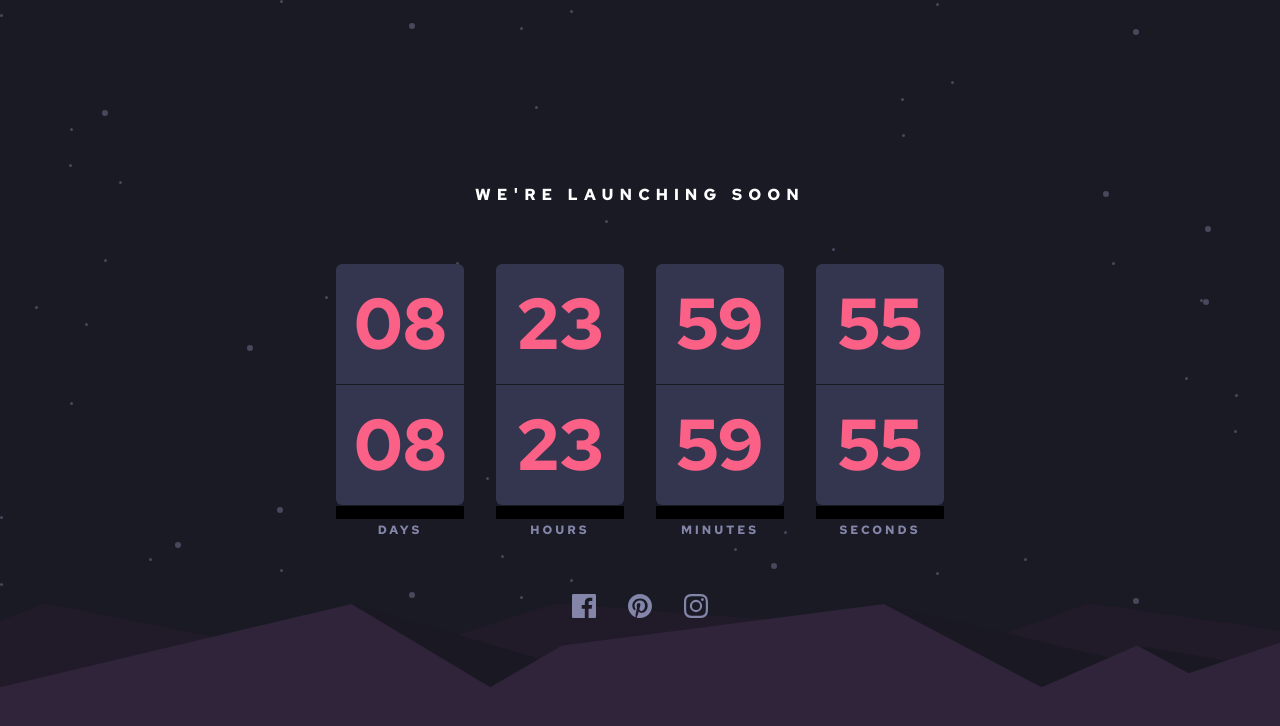
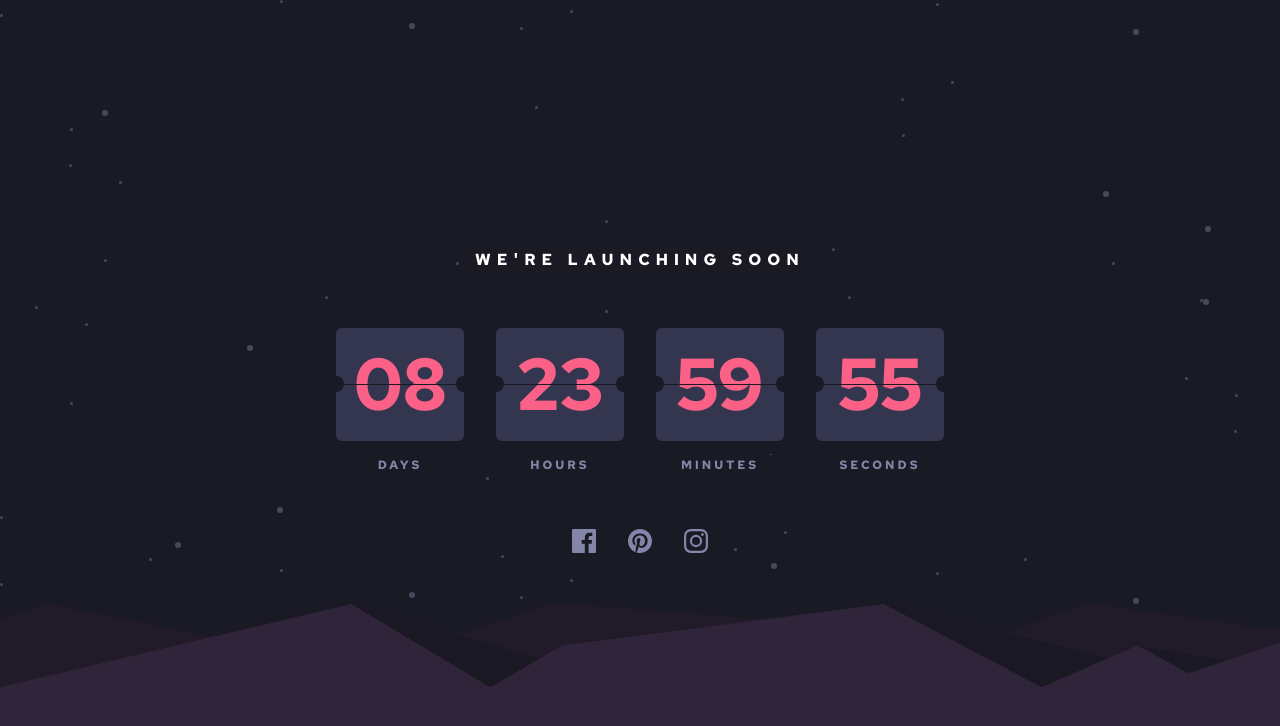
Before and after one commit to Kelechikizito/launch-countdown-timer, a React (Create React App) app: page / in a window 1280 px wide. Shown: the top 726 px of the page. Built offline with nearby package versions, Linux system fonts and the light colour scheme.

Commit message:
tech is hard adim harder

```diff
--- a/src/components/Timer.js
+++ b/src/components/Timer.js
@@ -2,36 +2,12 @@ const Timer = (props) => {
   return (
     <div class="countdown">
       <div class="flex flex-col w-20 sm:w-32 gap-4">
-        <div class="text-4xl sm:text-7xl flex flex-col gap-[1px] after:box-border before:box-border relative" style={{color: 'hsl(345, 95%, 68%)', boxShadow: '0 13px 0 0 black'}}>
-          <div class="px-4 py-6 rounded-md rounded-b-none" style={{backgroundColor: 'hsl(236, 21%, 26%)'}}>{props.countDown}</div>
-          <div class="px-4 py-6 rounded-md rounded-t-none" style={{backgroundColor: 'hsl(236, 21%, 26%)'}}>{props.countDown}</div>
+        <div class="relative text-4xl sm:text-7xl flex flex-col gap-[1px] before:content-[''] before:absolute before:top-1/2 before:left-[0%] before:translate-y-[-50%] before:bg-[#191a24] before:size-4 before:rounded-full before:z-[100] before:translate-x-[-50%] after:content-[''] after:absolute after:top-1/2 after:right-[0%] after:bg-[#191a24] after:size-4 after:rounded-full after:z-[100] after:translate-y-[-50%] after:translate-x-[50%]" style={{color: 'hsl(345, 95%, 68%)', boxShadow: '0 13px 0 0 #191a24'}}>
+          <div class="px-4 py-14 rounded-md rounded-b-none overflow-hidden pb-0 leading-[0]" style={{backgroundColor: 'hsl(236, 21%, 26%)'}}>{props.countDown}</div>
+          <div class="px-4 py-14 rounded-md rounded-t-none overflow-hidden pt-0 leading-[0]" style={{backgroundColor: 'hsl(236, 21%, 26%)'}}>{props.countDown}</div>
         </div>
         <p class="uppercase text-[8px] sm:text-xs" style={{color: 'hsl(237, 18%, 59%)', letterSpacing: '3px'}}>{props.title}</p>
       </div>
-
-      {/* <div class="hours">
-        <div class="flip-card">
-          <div class="top">00</div>
-          <div class="bottom">00</div>
-        </div>
-        <p class="title">Hours</p>
-      </div> */}
-
-      {/* <div class="minutes">
-        <div class="flip-card">
-          <div class="top">00</div>
-          <div class="bottom">00</div>
-        </div>
-        <p class="title">Minutes</p>
-      </div> */}
-
-      {/* <div class="seconds">
-        <div class="flip-card">
-          <div class="top">00</div>
-          <div class="bottom">00</div>
-        </div>
-        <p class="title">Seconds</p>
-      </div> */}
     </div>
   );
 };
```
